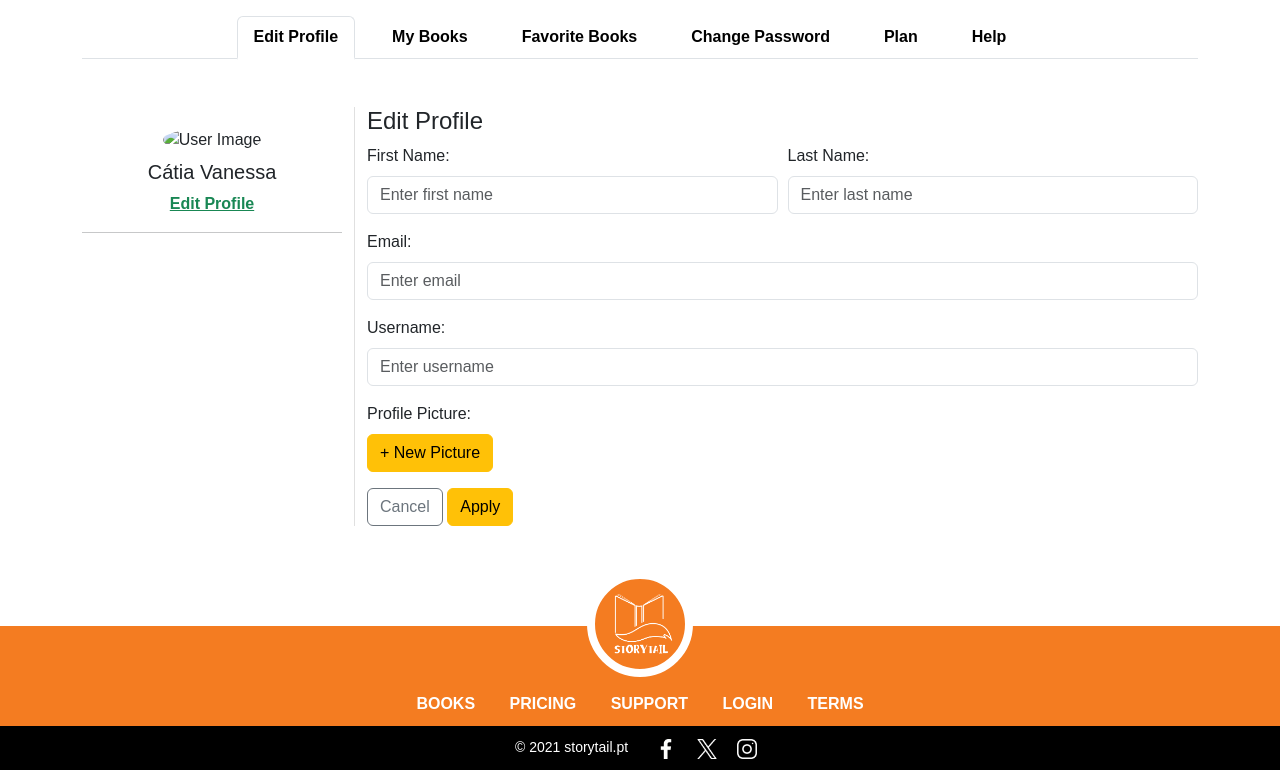
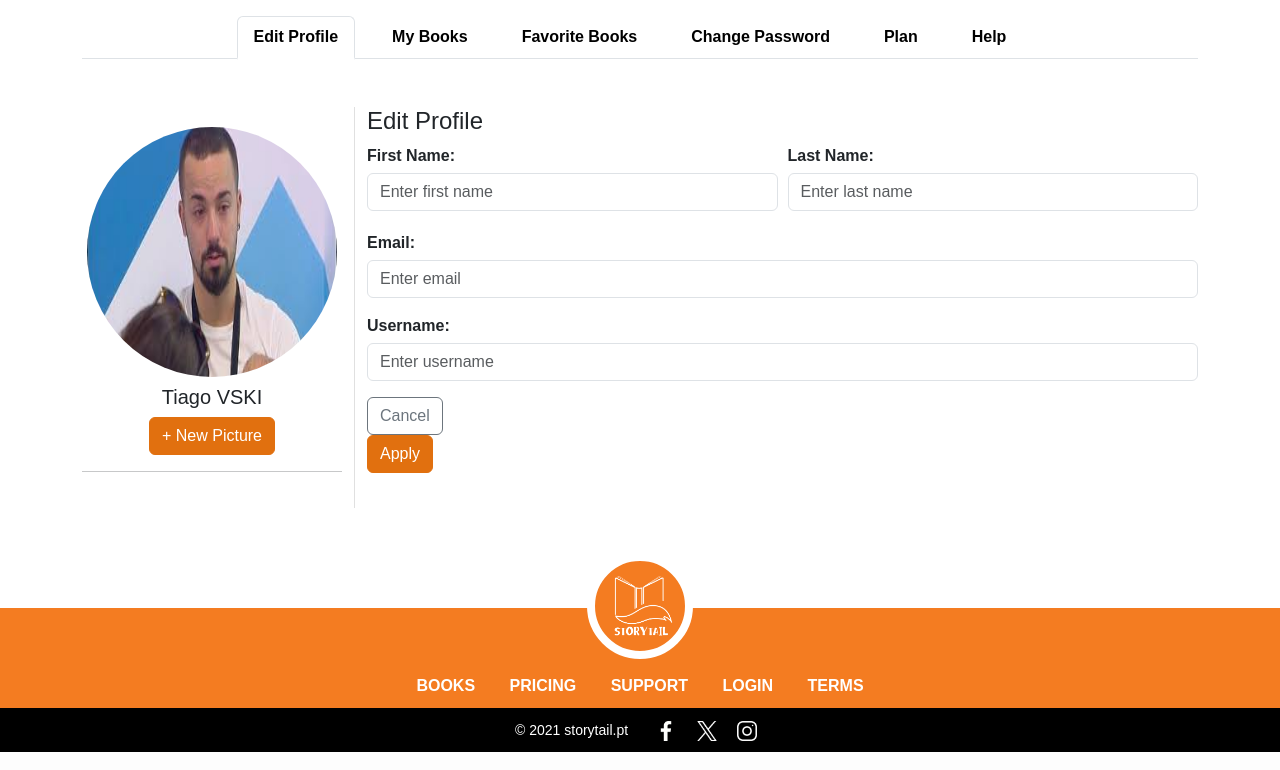
Before and after one commit to Ruizinho99/Story_Tail, a PHP site: page /edit_profile.php in a window 1280 px wide. Shown: the part 56-826 px from the top of the page. Run offline with PHP 8.4, Linux system fonts and the light colour scheme; some libraries are stand-ins or nearby versions.

Commit message:
Edit Profile

```diff
--- a/edit_profile.css
+++ b/edit_profile.css
@@ -2,7 +2,7 @@
 
 /* Custom CSS para ajustar o estilo */
 .navbar {
-    background-color: #f27a1a;
+    background-color: #E1700F;
 }
 .navbar-brand {
     color: #fff !important;
@@ -38,6 +38,45 @@
     border-radius: 50%;
 }
 .btn-warning {
-    background-color: #f27a1a;
-    border-color: #f27a1a;
+    background-color: #E1700F;
+    border-color: #E1700F;
 }
+
+/* Arquivo edit_profile.css */
+
+/* Estilo para os botões "+ New Picture" e "Apply" */
+.btn-warning {
+    background-color: #E1700F !important; /* Cor de fundo */
+    border-color: #E1700F !important;     /* Cor da borda */
+    color: #ffffff !important;            /* Cor do texto em branco */
+}
+
+/* Mudança de cor ao passar o mouse */
+.btn-warning:hover {
+    background-color: #d85f0d !important; /* Tom mais escuro ao passar o mouse */
+    border-color: #d85f0d !important;
+    color: #ffffff !important;            /* Garantir texto branco no hover */
+}
+/* Arquivo edit_profile.css */
+
+/* Espaçamento personalizado entre os botões "Cancel" e "Apply" */
+.btn-cancel {
+    margin-right: 810px; /* Ajuste o valor conforme necessário */
+}
+
+/* Estilo para os campos de formulário */
+.form-group label {
+    display: block;
+    margin-bottom: 5px;
+    font-weight: bold;
+}
+
+.form-control {
+    background-color: #f0f0f0; /* Fundo cinza claro */
+    border-radius: 15px; /* Bordas arredondadas */
+    padding: 20px; /* Espaçamento interno */
+}
+
+.form-row .form-group {
+    margin-bottom: 20px; /* Espaçamento entre os campos */
+}
--- a/edit_profile.php
+++ b/edit_profile.php
@@ -45,9 +45,12 @@
             <!-- Sidebar -->
             <div class="col-md-3 profile-sidebar">
                 <div class="text-center">
-                    <img src="https://via.placeholder.com/80" alt="User Image">
-                    <h5 class="mt-2">Cátia Vanessa</h5>
-                    <a href="#" class="text-success font-weight-bold">Edit Profile</a>
+                    <img src="images/vski.jpeg" alt="User Image">
+                    <h5 class="mt-2">Tiago VSKI</h5>
+                    <div class="form-group">
+                        <button type="button" class="btn btn-warning">+ New Picture</button>
+                    </div>
+
                 </div>
                 <hr>
             </div>
@@ -74,18 +77,12 @@
                         <label for="username">Username:</label>
                         <input type="text" class="form-control" id="username" placeholder="Enter username">
                     </div>
-                    <div class="form-group">
-                        <label>Profile Picture:</label><br>
-                        <button type="button" class="btn btn-warning">+ New Picture</button>
-                    </div>
-                    <button type="button" class="btn btn-outline-secondary">Cancel</button>
+                    <button type="button" class="btn btn-outline-secondary btn-cancel">Cancel</button>
                     <button type="submit" class="btn btn-warning">Apply</button>
                 </form>
             </div>
         </div>
     </div>
-
-
 
     <!-- Optional JavaScript -->
     <script src="https://code.jquery.com/jquery-3.5.1.min.js"></script>
@@ -94,8 +91,6 @@
     <script src="https://kit.fontawesome.com/a076d05399.js" crossorigin="anonymous"></script>
     <div>
     <?php include 'footer.html'; ?>
- </div>
-
-
+    </div>
 </body>
 </html>
```
Also changed, not shown: images/vski.jpeg (added).
